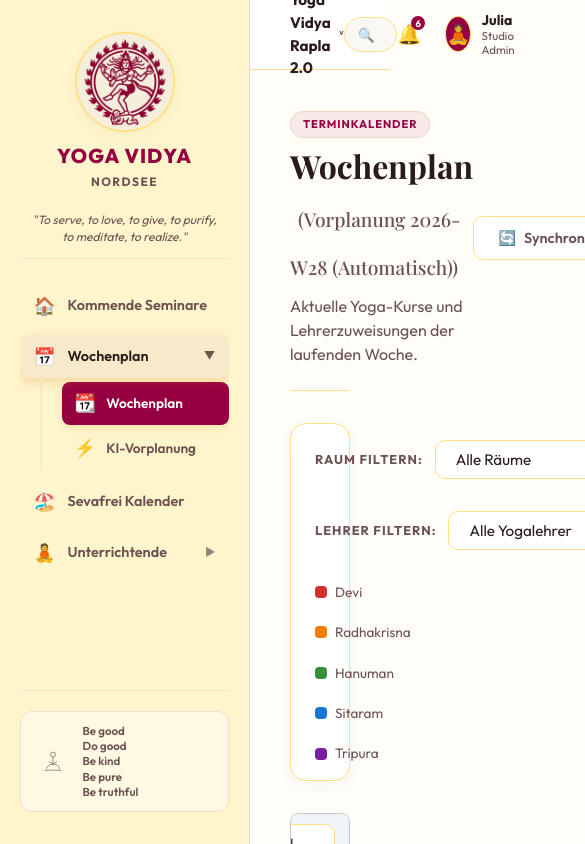
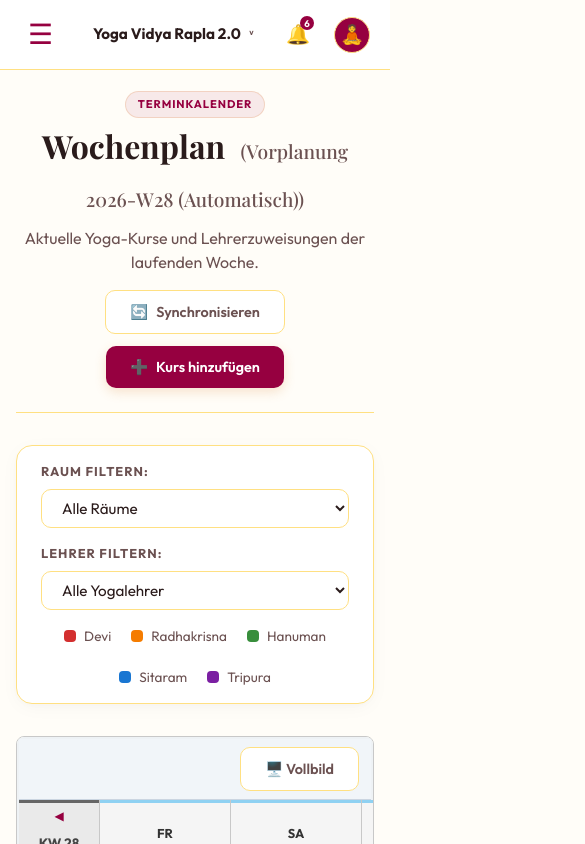
Before and after one commit to coachingmounir-code/Rapla-2806-Version-1, a SvelteKit app in the folder rapla-frontend/: page /schedule in a window 390 px wide. Shown: the top 844 px of the page, 585 px wide, since content can reach past the window. Built offline with nearby package versions, Linux system fonts and the light colour scheme; a web font is replaced by a local one.

Commit message:
responsive

```diff
--- a/rapla-frontend/src/global.css
+++ b/rapla-frontend/src/global.css
@@ -299,3 +299,46 @@ h1, h2, h3, h4, .brand-title {
   box-shadow: 0 25px 50px -12px rgba(45, 50, 39, 0.25);
   animation: fadeIn 0.3s cubic-bezier(0.16, 1, 0.3, 1) forwards;
 }
+
+/* Responsive Grid & Layout Utility Classes */
+.grid-cols-2 {
+  display: grid;
+  grid-template-columns: repeat(2, minmax(0, 1fr));
+}
+
+.grid-cols-3 {
+  display: grid;
+  grid-template-columns: repeat(3, minmax(0, 1fr));
+}
+
+@media (max-width: 768px) {
+  .grid-cols-2, .grid-cols-3 {
+    grid-template-columns: 1fr !important;
+  }
+
+  .page-header {
+    flex-direction: column;
+    align-items: stretch !important;
+    text-align: center;
+    gap: 1rem;
+  }
+
+  .page-header .actions-group,
+  .page-header > div:last-child {
+    justify-content: center !important;
+    flex-wrap: wrap;
+    gap: 0.5rem;
+  }
+}
+
+@media (min-width: 769px) and (max-width: 1024px) {
+  .grid-cols-3 {
+    grid-template-columns: repeat(2, minmax(0, 1fr));
+  }
+}
+
+/* Touch scroll smooth styling */
+.calendar-grid-container,
+.timeline-table-wrapper {
+  -webkit-overflow-scrolling: touch;
+}
--- a/rapla-frontend/src/routes/+layout.svelte
+++ b/rapla-frontend/src/routes/+layout.svelte
@@ -11,9 +11,11 @@
 
 	let showTeachersDropdown = $state(false);
 	let showScheduleDropdown = $state(false);
+	let mobileMenuOpen = $state(false);
 
 	$effect(() => {
 		const path = page.url.pathname;
+		mobileMenuOpen = false; // close mobile menu on page navigation
 		if (path.startsWith('/sevakas') || path.startsWith('/teachers')) {
 			showTeachersDropdown = true;
 		}
@@ -92,8 +94,13 @@
 	{@render children()}
 {:else}
 	<div class="layout-container">
+		{#if mobileMenuOpen}
+			<!-- svelte-ignore a11y_click_events_have_key_events -->
+			<!-- svelte-ignore a11y_no_static_element_interactions -->
+			<div class="sidebar-backdrop" onclick={() => mobileMenuOpen = false}></div>
+		{/if}
 		<!-- Sidebar Navigation - Inspired by Yoga Vidya Nordsee branding -->
-		<aside class="sidebar">
+		<aside class="sidebar" class:open={mobileMenuOpen}>
 			<div class="logo-area">
 				<div class="logo-img-wrapper">
 					<img src={nataraja} alt="Yoga Vidya Logo" class="logo-img" />
@@ -228,6 +235,14 @@
 		<main class="main-content">
 			<!-- Header Search Bar & User info -->
 			<header class="top-header">
+				<button
+					type="button"
+					class="hamburger-menu"
+					onclick={() => mobileMenuOpen = !mobileMenuOpen}
+					aria-label="Menü öffnen"
+				>
+					☰
+				</button>
 				<div class="studio-selector">
 					<strong>Yoga Vidya Rapla 2.0</strong>
 					<span class="selector-arrow">˅</span>
@@ -280,6 +295,7 @@
 		background-color: var(--secondary); /* Light warm Sand/Beige sidebar */
 		color: var(--text-primary);
 		border-right: 1px solid var(--border-color);
+		transition: transform 0.3s cubic-bezier(0.4, 0, 0.2, 1);
 	}
 
 	.logo-area {
@@ -645,4 +661,61 @@
 		background: var(--primary);
 		box-shadow: 0 3px 8px 0 rgba(217, 119, 36, 0.15);
 	}
+
+	.sidebar-backdrop {
+		position: fixed;
+		inset: 0;
+		background: rgba(42, 27, 27, 0.35);
+		backdrop-filter: blur(4px);
+		-webkit-backdrop-filter: blur(4px);
+		z-index: 999;
+	}
+
+	.hamburger-menu {
+		display: none;
+	}
+
+	@media (max-width: 1024px) {
+		.sidebar {
+			transform: translateX(-100%);
+			z-index: 1000;
+		}
+		.sidebar.open {
+			transform: translateX(0);
+		}
+		.main-content {
+			margin-left: 0 !important;
+		}
+		.hamburger-menu {
+			display: flex;
+			align-items: center;
+			justify-content: center;
+			background: none;
+			border: none;
+			font-size: 1.75rem;
+			cursor: pointer;
+			color: var(--primary);
+			padding: 0.5rem;
+			border-radius: 8px;
+			transition: var(--transition-smooth);
+		}
+		.hamburger-menu:hover {
+			background: rgba(150, 0, 64, 0.05);
+		}
+		.top-header {
+			padding: 0 1.25rem;
+		}
+	}
+
+	@media (max-width: 768px) {
+		.search-bar {
+			display: none;
+		}
+		.avatar-info {
+			display: none;
+		}
+		.content-wrapper {
+			padding: 1.25rem 1rem;
+		}
+	}
 </style>
--- a/rapla-frontend/src/routes/schedule/+page.svelte
+++ b/rapla-frontend/src/routes/schedule/+page.svelte
@@ -1327,4 +1327,24 @@
       box-shadow: 0 0 12px rgba(225, 29, 72, 0.4);
     }
   }
+
+  @media (max-width: 768px) {
+    .filters-bar {
+      flex-direction: column;
+      align-items: stretch !important;
+      gap: 1rem;
+    }
+    .filter-group {
+      flex-direction: column;
+      align-items: stretch !important;
+      gap: 0.5rem;
+    }
+    .filter-select {
+      width: 100% !important;
+    }
+    .legend-container {
+      margin-left: 0 !important;
+      justify-content: center;
+    }
+  }
 </style>
```
Also changed, not shown: rapla-frontend/src/routes/sevafrei/+page.svelte (+34 -0 lines).
